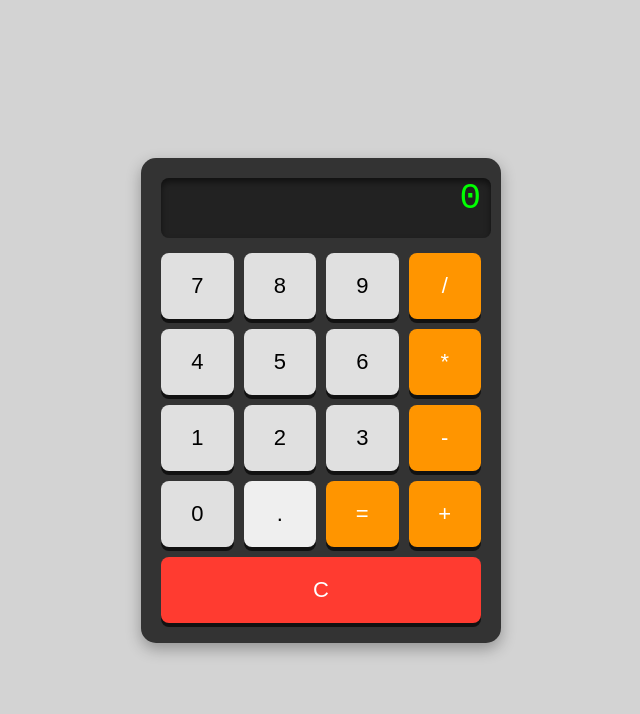
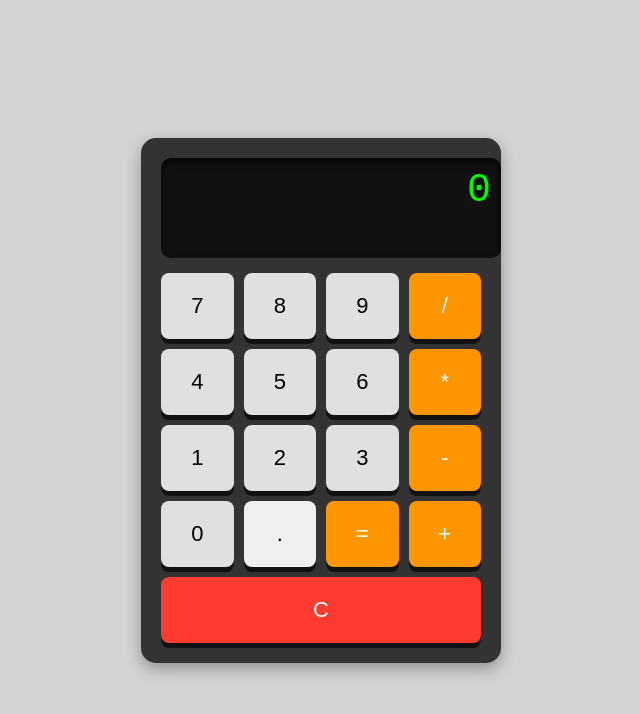
Before and after one commit to 100kft2025-oss/calculator, a plain HTML site: page index.html in a window 1280 px wide. Shown: the whole page, without its empty margins (319-959 px from the left). Drawn offline with Linux system fonts and the light colour scheme; a web font is replaced by a local one.

Commit message:
Update style.css

```diff
--- a/style.css
+++ b/style.css
@@ -17,25 +17,25 @@ body {
   box-shadow: 0 6px 15px rgba(0,0,0,0.3);
 }
 
+/* 7-segment display style */
 .calc-screen {
   width: 100%;
-  height: 60px;
-  font-size: 36px;
-  border: none;
-  border-radius: 8px;
-  margin-bottom: 15px;
+  height: 80px;
+  background: #111;
+  color: #0f0;
+  font-family: 'Digital-7', monospace;
+  font-size: 40px;
+  border-radius: 10px;
+  padding: 10px;
   text-align: right;
-  padding-right: 10px;
-  background: #222;
-  color: #0f0; /* green 7-segment style */
-  font-family: 'Digital-7', monospace;
-  box-shadow: inset 0 4px 6px rgba(0,0,0,0.5);
+  box-shadow: inset 0 4px 8px rgba(0,0,0,0.7);
 }
 
 .calc-buttons {
   display: grid;
   grid-template-columns: repeat(4, 1fr);
   gap: 10px;
+  margin-top: 15px;
 }
 
 .calc-buttons button {
@@ -43,14 +43,14 @@ body {
   font-size: 22px;
   border: none;
   border-radius: 8px;
-  cursor: pointer;
-  box-shadow: 0 4px #111;
+  box-shadow: 0 5px #111;
   transition: all 0.1s;
   user-select: none;
+  cursor: pointer;
 }
 
 .calc-buttons button:active {
-  transform: translateY(4px);
+  transform: translateY(5px);
   box-shadow: 0 2px #111;
 }
 
```
